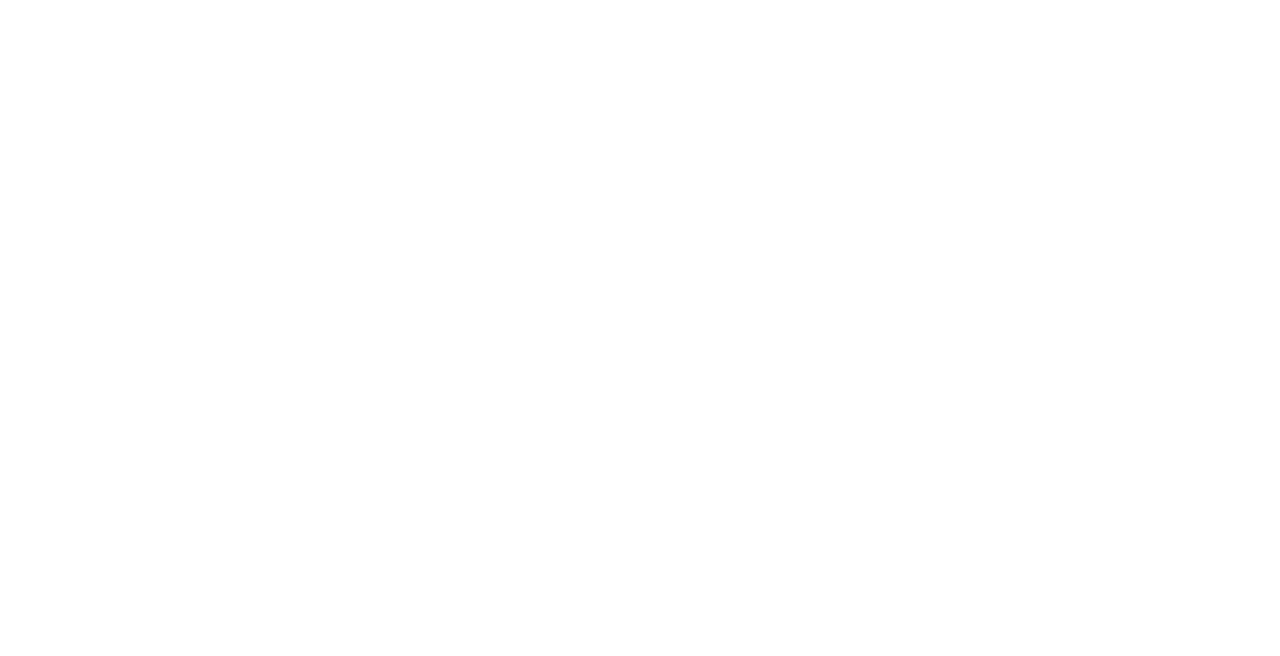
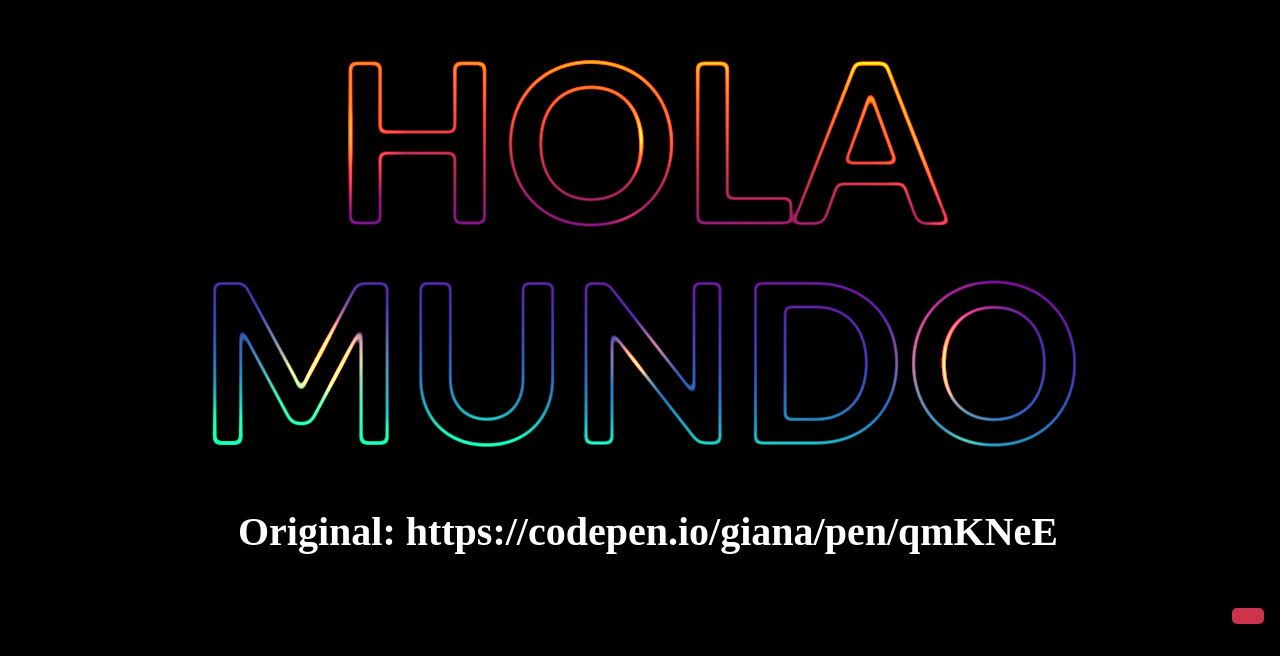
Before and after one commit to Github-ABRIL/NuxtFront, a Nuxt app in the folder nuxt-app/: page /HolaMundo-ArturoJM in a window 1280 px wide. Before the commit this address had no page. Shown: the part 160-816 px from the top of the page. Built offline with nearby package versions, Linux system fonts and the light colour scheme.

Commit message:
Hola Mundo Arturo

```diff
--- /dev/null
+++ b/nuxt-app/pages/HolaMundo-ArturoJM.vue
@@ -0,0 +1,202 @@
+<template>
+  <div>
+    <div class="text-effect-wrapper">
+      <h1 class="text" contenteditable>{{ mensaje }}</h1>
+    </div>
+    <h3 contenteditable>{{ creditos }}</h3>
+    <label for="option-toggle">
+      <input type="checkbox" id="option-toggle" v-model="versionToggle">
+    </label>
+  </div>
+</template>
+
+<script>
+export default {
+  data() {
+    return {
+      mensaje: 'Hola Mundo',
+      creditos: 'Original: https://codepen.io/giana/pen/qmKNeE ',
+      versionToggle: false
+    };
+  },
+  mounted() {
+    this.$nextTick(() => {
+      const checkbox = this.$el.querySelector('#option-toggle');
+      checkbox.click(); // Simula hacer clic en el checkbox
+    });
+  }
+};
+</script>
+
+<style>
+
+
+/* Create pseudo elements for both elements */
+.text-effect-wrapper,
+.text {
+  &::before,
+  &::after {
+    content: "";
+    position: absolute;
+    inset: 0;
+    pointer-events: none;
+  }
+}
+
+.text-effect-wrapper {
+  /* Can be anything light-colored */
+  --spotlight-color: white;
+
+  overflow: hidden;
+  position: relative;
+
+  /* Shimmer animation */
+  &::before {
+    animation: shimmer 5s infinite linear;
+    background:
+      radial-gradient(circle, var(--spotlight-color), transparent 25%) 0 0 / 25% 25%,
+      radial-gradient(circle, var(--spotlight-color), black 25%) 50% 50% / 12.5% 12.5%;
+    inset-block-start: -100%;
+    inset-inline-start: -100%;
+    mix-blend-mode: color-dodge;
+    z-index: 3;
+  }
+
+  /* Extra filter to boost colors and contrast */
+  &::after {
+    backdrop-filter: blur(1px) brightness(90%) contrast(150%);
+    z-index: 4;
+  }
+}
+
+@keyframes shimmer {
+  100% {
+    transform: translate3d(50%, 50%, 0);
+  }
+}
+
+.text {
+  /* Mask colors */
+  /* Should be black and white */
+  --background-color: black;
+  --text-color: white;
+
+  /* Text color */
+  /* Can be anything */
+  --color-1: red;
+  --color-2: blue;
+
+  /* Fuzzy white outline text */
+  color: transparent;
+  text-shadow:
+    0 0 0.02em var(--background-color),
+    0 0 0.02em var(--text-color),
+    0 0 0.02em var(--text-color),
+    0 0 0.02em var(--text-color);
+
+  /* Improve contrast of outline */
+  &::before {
+    backdrop-filter: blur(0.013em) brightness(400%);
+    z-index: 1;
+  }
+
+  /* Add text color */
+  &::after {
+    background: linear-gradient(45deg, var(--color-1), var(--color-2));
+    mix-blend-mode: multiply;
+    z-index: 2;
+  }
+}
+
+/* Alternative styling */
+body:has(#option-toggle:checked) {
+  & .text-effect-wrapper {
+    --spotlight-color: orange;
+
+    &::after {
+      backdrop-filter: brightness(90%) contrast(150%);
+    }
+  }
+
+  & .text {
+    --angle: 5deg;
+    --color-1: hsl(163, 100%, 51%);
+    --color-2: hsl(295, 88%, 32%);
+    --color-3: hsl(59, 100%, 50%);
+
+    text-shadow:
+      0 0 0.03em var(--background-color),
+      0 0 0.03em var(--text-color);
+
+    &::before {
+      backdrop-filter: brightness(150%) contrast(200%);
+    }
+
+    &::after {
+      background: linear-gradient(var(--angle), var(--color-1), var(--color-2), var(--color-3));
+      mix-blend-mode: color-dodge;
+    }
+  }
+}
+
+/* === Pen styling, ignore */
+
+h1 {
+  --font-size: clamp(6.25rem, 3.25rem + 15vw, 13.75rem);
+
+  font: 700 var(--font-size)/1 "Lato", sans-serif;
+  text-transform: uppercase;
+  text-align: center;
+  margin: 0;
+
+  &:empty,
+  &:focus {
+    border: 2px dotted white;
+    min-width: 1ch;
+    outline-offset: 5px;
+  }
+}
+
+body {
+  background: black;
+  display: flex;
+  min-height: 100vh;
+  justify-content: center;
+  align-content: center;
+  align-items: center;
+    overflow: hidden;
+}
+
+label {
+  background-color: hsl(240deg, 20%, 50%);
+  border-radius: 5px;
+  color: #fff;
+  padding: 0.5em 1em;
+
+  position: fixed;
+  bottom: 1rem;
+  right: 1rem;
+  z-index: 1000;
+
+  &:has(:checked) {
+    background-color: hsl(350deg, 60%, 50%);
+  }
+}
+
+input {
+  position: absolute;
+  opacity: 0;
+}
+h3 {
+  color: white;
+  position: absolute;
+  display: flex;
+  width: 100%;
+  justify-content: center;
+  font-size: 40px;
+  text-decoration: none; /* Elimina cualquier decoración de texto */
+  border: none; /* Elimina cualquier borde alrededor del elemento */
+  box-shadow: none; /* Elimina cualquier sombra */
+}
+
+</style>
```
